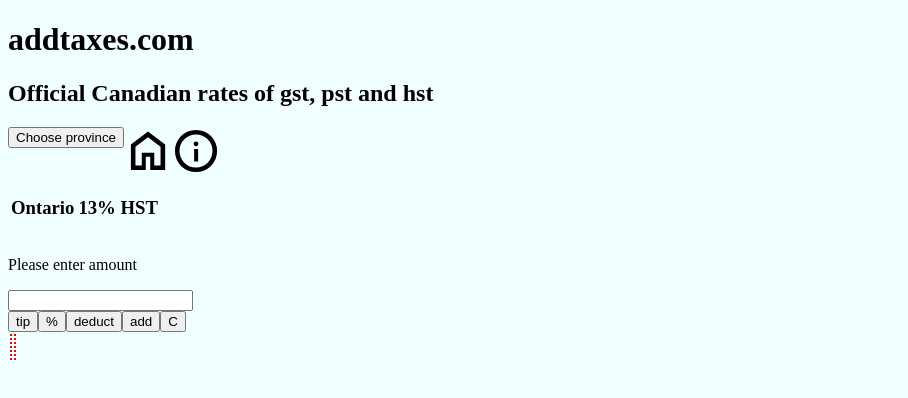
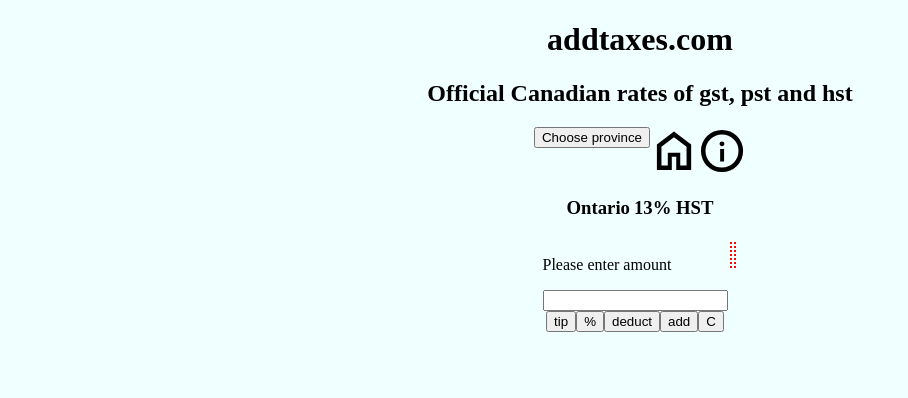
Before and after one commit to Mortymus/addtaxes.com, a plain HTML site: page index.html in a window 1280 px wide. Shown: the whole page, without its empty margins (0-908 px from the left). Drawn offline with Linux system fonts and the light colour scheme.

Commit message:
Fixed tipping functionality. Started css.

```diff
--- a/displayObjects.js
+++ b/displayObjects.js
@@ -45,6 +45,8 @@ function showAmount(amountObject, provinceObject, operator = null) {
     }
     if (amountObject.total > 0) {
         console.log("Kjører if");
+        resetDisplay("total-text");
+        resetDisplay("total-amount");
         document.getElementById("total-text").innerText = "Total:";
         document.getElementById("total-amount").innerText = amountObject.total.toFixed(2) + "$";
     } else {
--- a/index.html
+++ b/index.html
@@ -106,7 +106,7 @@
 
         <main>
 
-            <section id="calculator" class="container">
+            <section id="calculator" class="container; calc_display;">
                 <p>
                     Please enter amount
                 </p>
--- a/tax_style.css
+++ b/tax_style.css
@@ -8,8 +8,20 @@
 /* Body */
 
 body {
+    max-width: 800px;
+    margin: auto;
     color: var(--color-text);
     background-color: var(--color-background);
+}
+
+/* Header */
+
+header {
+    text-align: center;
+}
+
+header table {
+    margin: auto;
 }
 
 /* Top navigation bar */
@@ -35,6 +47,7 @@ body {
 
 nav {
     display: flex;
+    justify-content: center;
 }
 
 /* Drop-down menus */
@@ -66,3 +79,16 @@ nav {
 #feedback td {
     background: red;
 }
+
+/* Main */
+
+main {
+    display: flex;
+    flex-wrap: wrap;
+    justify-content: center;
+}
+
+.calc_display {
+    min-width: 400px;
+    background-color: red;
+}
```
